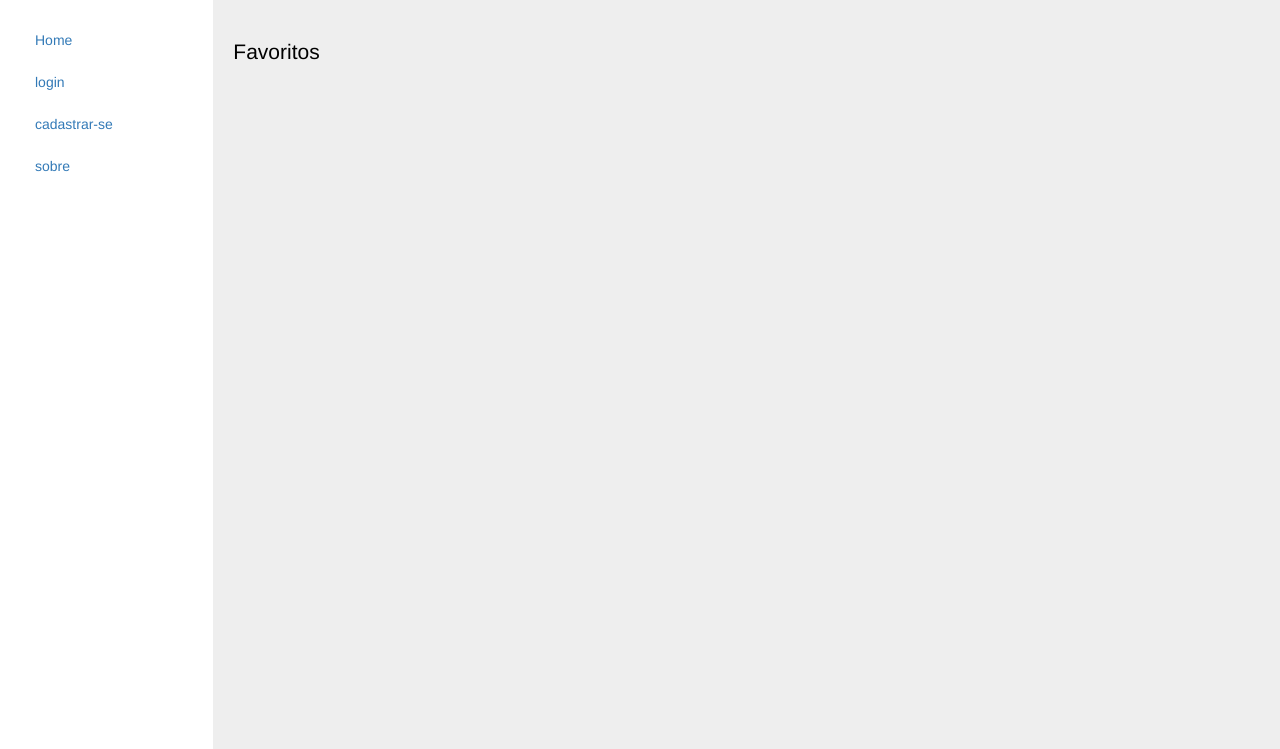
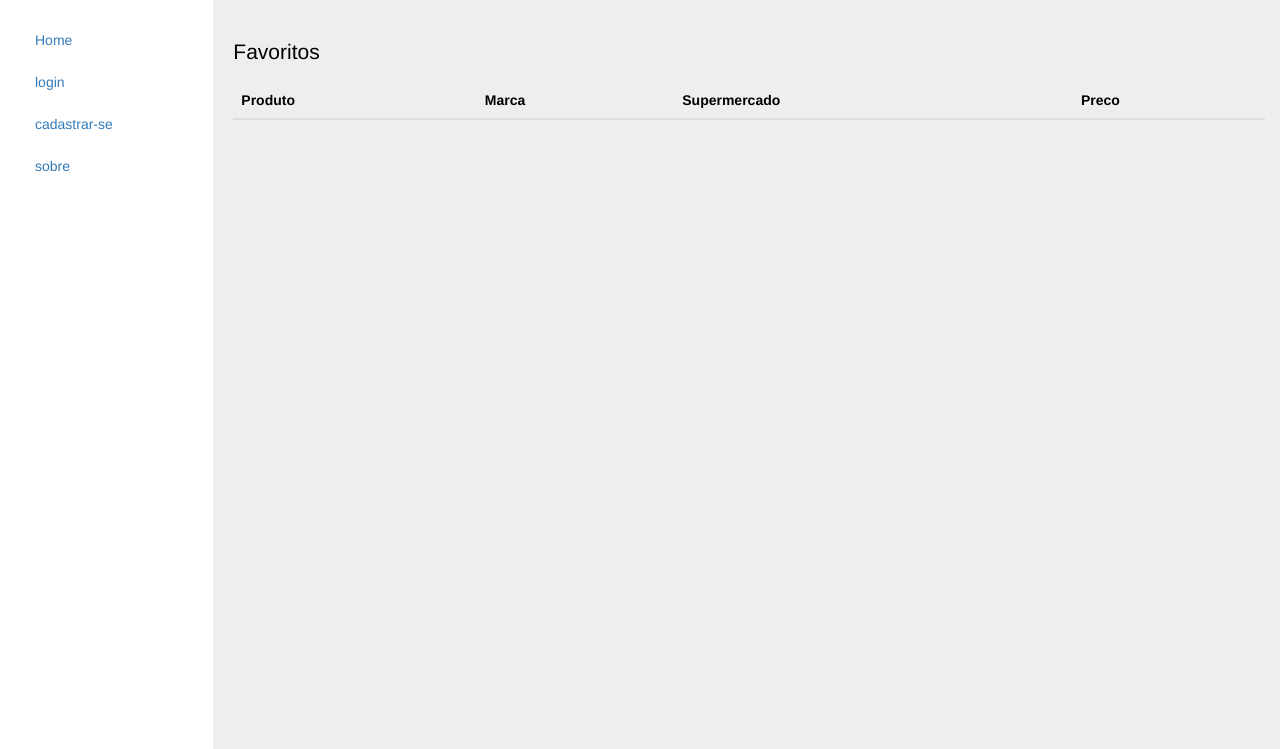
Before and after one commit to VitorRamos/Supereconomic, a Django app: template templates/favoritos.html in a window 1280 px wide. Shown: the part 51-800 px from the top of the page. Run offline with Django 3.2, Linux system fonts and the light colour scheme; the template is opened without the code that fills it, so the values that code supplies are empty; parts of the project's set-up code (start-up, migrations or seed data) failed here and were passed over; some libraries are stand-ins or nearby versions.

Commit message:
add funcao favorito

```diff
--- a/templates/favoritos.html
+++ b/templates/favoritos.html
@@ -2,4 +2,27 @@
 
 {% block content %}
     <p>Favoritos</p>
+
+    <table class="table">
+            <thead>
+                <tr>
+                    <th>Produto</th>
+                    <th>Marca</th>
+                    <th>Supermercado</th>
+                    <th>Preco</th>
+                </tr>
+            </thead>
+
+            <tbody>
+                {% for produto in prodFavorito %}
+                <tr>
+                    <td>{{produto.idProduto.nome}}</td>
+                    <td>{{produto.idProduto.marca}}</td>
+                    <td>{{produto.idSupermercado.nome}}</td>
+                    <td>{{produto.preco}}</td>
+                </tr>
+                {% endfor %}
+            </tbody>
+        </table>
+
 {% endblock %}
```
Also changed, not shown: supermercado/views.py (+26 -2 lines), templates/pesquisa.html (+17 -1 lines).
